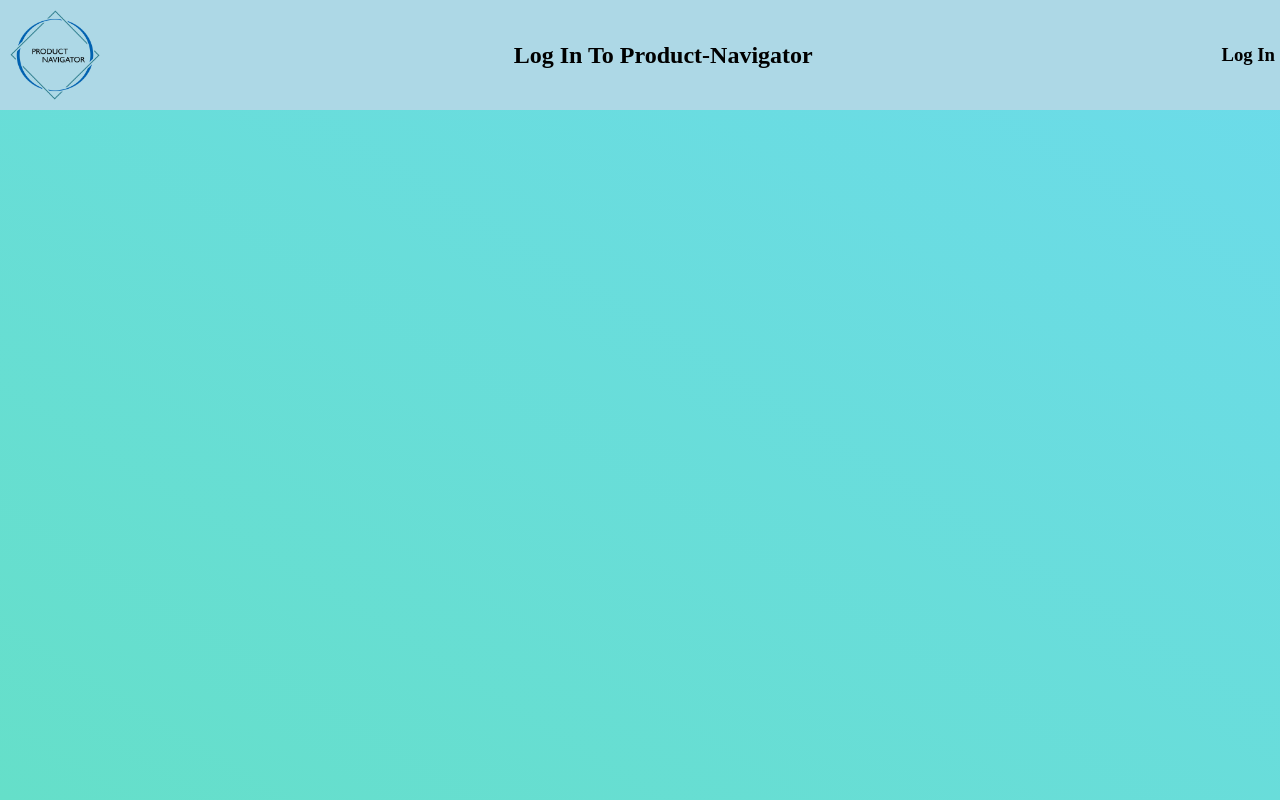
After one commit to DaM1eN02/product-navigator-back-end, a PHP site: page /login.html in a window 1280 px wide. The commit adds this page. Run offline with PHP 8.4, Linux system fonts and the light colour scheme.

Commit message:
27.09.2021 18:43 minor
Visibility changes + Login Page created

```diff
--- a/home.js
+++ b/home.js
@@ -1,26 +1,23 @@
+var home = document.getElementById('home');
+var products = document.getElementById('products');
+var markets = document.getElementById('markets');
+
 function homePage() {
     window.location.href = "home.html";
 }
 
-var home = document.getElementById('home');
-var products = document.getElementById('products');
-var markets = document.getElementById('markets');
-
 function home() {
-    home.style.visibility = 'visible';
-    products.style.visibility = 'hidden';
-    markets.style.visibility = 'hidden';
     alert('Hey');
 }
 
 function products() {
-    home.style.visibility = 'hidden';
-    products.style.visibility = 'visible';
-    markets.style.visibility = 'hidden';
+
 }
 
 function markets() {
-    home.style.visibility = 'hidden';
-    products.style.visibility = 'hidden';
-    markets.style.visibility = 'visible';
+
 }
+
+function login() {
+    window.location.href = "login.html";
+}
--- /dev/null
+++ b/login.css
@@ -0,0 +1,25 @@
+* {
+    margin: 0;
+    padding: 0;
+    box-sizing: border-box;
+}
+
+main {
+    min-height: 100vh;
+    background: linear-gradient(to right top, #65dfc9, #6cdbeb);
+    display: flex;
+    align-items: center;
+    justify-content: center;
+    z-index: 0;
+}
+
+.bar {
+    top: 0%;
+    position: absolute;
+    display: flex;
+    align-items: center;
+    width: 100%;
+    background: lightblue;
+    padding: 5px;
+    justify-content: space-between;
+}
--- /dev/null
+++ b/login.html
@@ -0,0 +1,26 @@
+<!DOCTYPE html>
+<html lang="en">
+    <header>
+        <meta charset="UTF-8">
+        <meta name="viewport" content="width=device-width, initial">
+        <title>Log In to Product-Navigator</title>
+        <link rel="stylesheet" href="login.css">
+        <script src="login.js"></script>
+        <script src="home.js"></script>
+    </header>
+    <body>
+        <nav class="bar">
+            <img src="images/Blue.png" alt="Product-Navigator" height="100px" width="100px" onclick="homePage()">
+            <h1>
+                Log In To Product-Navigator
+            </h1>
+            <div id="signIn">
+                <h3 id="login" onclick="login()">Log In</h3>
+            </div>
+        </nav>
+
+        <main>
+
+        </main>
+    </body>
+</html>
```
Also changed, not shown: home.css (+5 -7 lines), home.html (+12 -15 lines), login.js (added).
